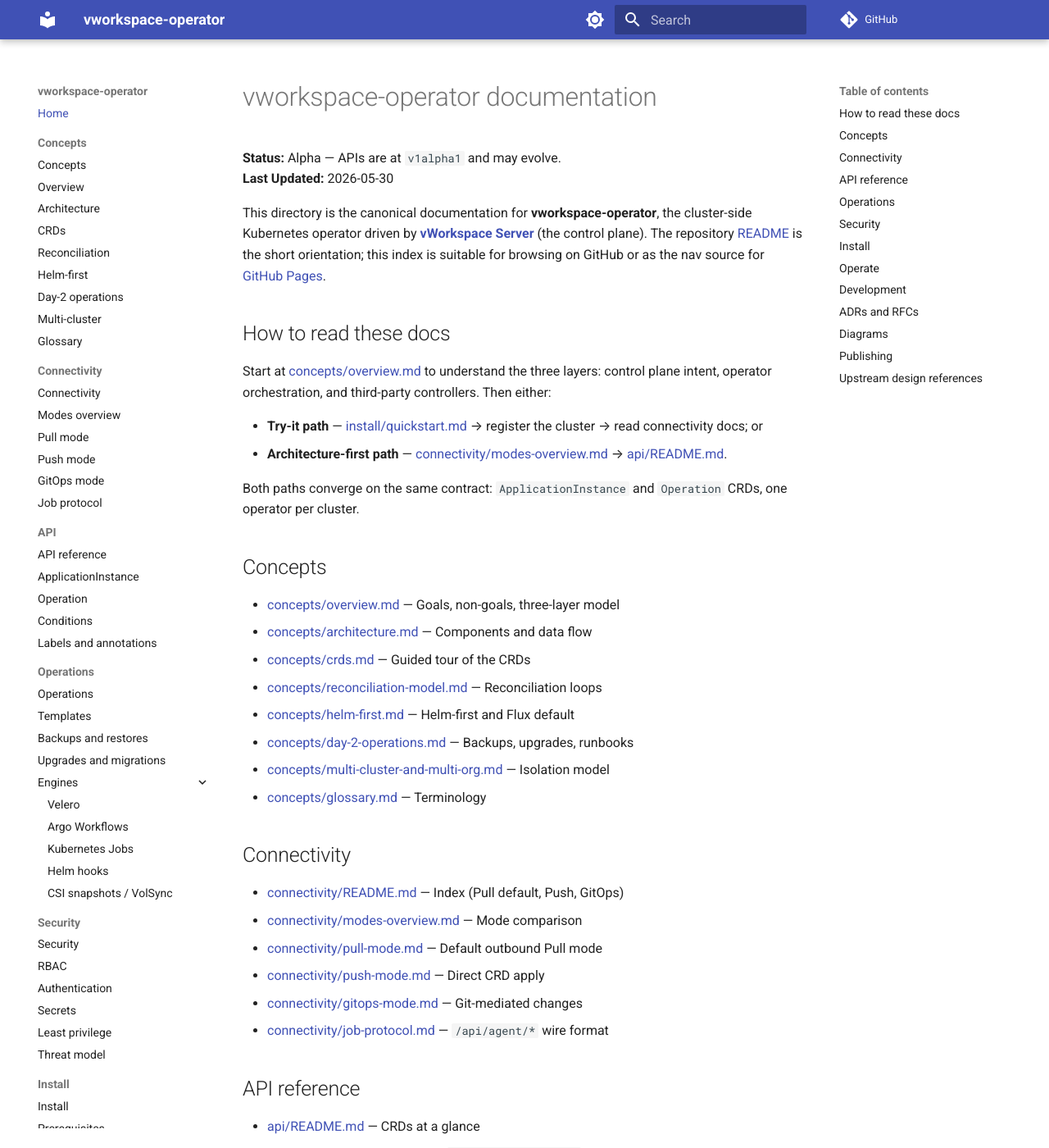
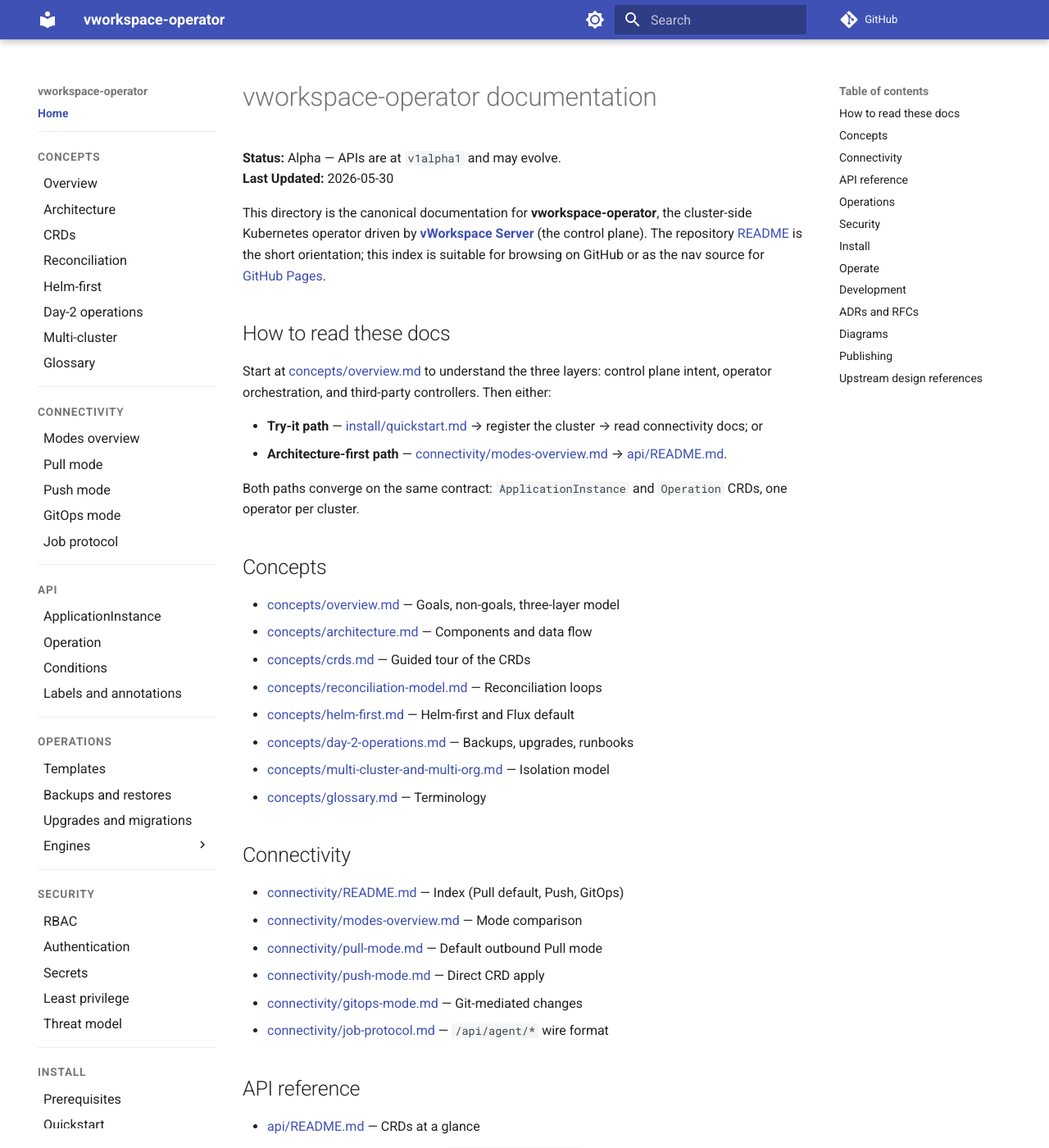
Before and after one commit to vworkspace-io/vworkspace-operator, an MkDocs documentation site: the page built from docs/README.md, in a window 1280 px wide and 1400 px high. Shown: the whole window at 82% size. Built offline with MkDocs 1.6.1 and Material for MkDocs 9.7.7, drawn with Linux system fonts in a browser that asks for light colours; comment, search, counter and statistics services are not loaded.

Commit message:
docs: improve MkDocs sidebar navigation readability (#33)
Collapse sections by default, link section titles to index pages without
duplicate labels, and add CSS for clearer hierarchy on desktop.

```diff
--- /dev/null
+++ b/docs/stylesheets/extra.css
@@ -0,0 +1,40 @@
+/* Sidebar: clearer section vs page hierarchy (desktop primary nav). */
+
+/* More space between top-level sections */
+.md-nav--primary > .md-nav__list > .md-nav__item--section:not(:first-child) {
+  margin-top: 0.65rem;
+  padding-top: 0.65rem;
+  border-top: 1px solid var(--md-default-fg-color--lightest);
+}
+
+/* Section headers (Concepts, Install, …) */
+.md-nav--primary > .md-nav__list > .md-nav__item--section > .md-nav__link {
+  font-size: 0.68rem;
+  font-weight: 700;
+  letter-spacing: 0.06em;
+  text-transform: uppercase;
+  color: var(--md-default-fg-color--light);
+  margin-bottom: 0.15rem;
+}
+
+/* Nested pages: slightly smaller, indented */
+.md-nav--primary .md-nav__item--nested > .md-nav > .md-nav__list > .md-nav__item > .md-nav__link {
+  font-size: 0.8125rem;
+  padding-left: 0.35rem;
+}
+
+/* Deeper nesting (e.g. Operations → Engines) */
+.md-nav--primary .md-nav__item--nested .md-nav__item--nested > .md-nav > .md-nav__list > .md-nav__item > .md-nav__link {
+  padding-left: 0.85rem;
+  font-size: 0.8rem;
+}
+
+/* Active trail: keep current section readable */
+.md-nav--primary .md-nav__link--active {
+  font-weight: 600;
+}
+
+/* Collapsed sections: subtle chevron affordance */
+.md-nav--primary .md-nav__item--nested > .md-nav__link::after {
+  opacity: 0.55;
+}
--- a/mkdocs.yml
+++ b/mkdocs.yml
@@ -11,7 +11,7 @@ theme:
   features:
     - content.code.copy
     - navigation.sections
-    - navigation.expand
+    - navigation.indexes
     - search.suggest
   palette:
     - scheme: default
@@ -113,3 +113,6 @@ nav:
   - Publishing: publication.md
 
 docs_dir: docs
+
+extra_css:
+  - stylesheets/extra.css
```
